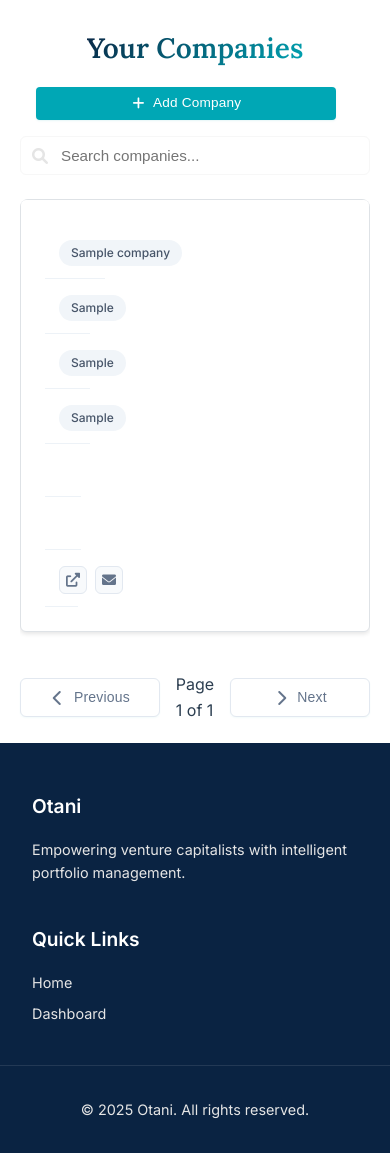
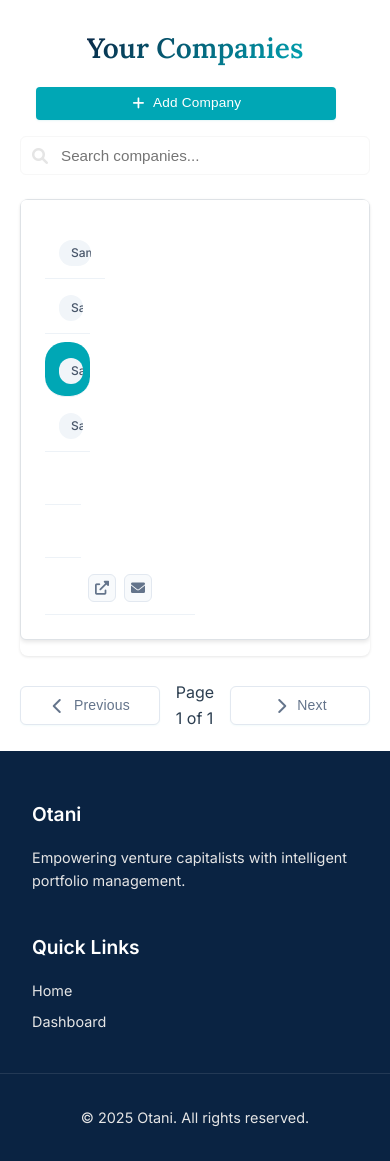
Before and after one commit to sfburrito/otani, a Flask app: page /dashboard in a window 390 px wide. Shown: the part 783-1944 px from the top of the page. Run offline with Flask 3, Linux system fonts and the light colour scheme; a user stored in the database is signed in; tables that the repository leaves empty hold one stand-in row (values such as "Sample post").

Commit message:
Complete table styling overhaul: - Replace table-responsive with table-container - Remove all inline styles - Add semantic class names - Fix column widths and alignment - Add proper overflow handling - Improve mobile responsiveness

```diff
--- a/static/css/dashboard.css
+++ b/static/css/dashboard.css
@@ -35,17 +35,24 @@
     background-color: #ef4444 !important;
 }
 
-/* Table Styles */
+/* Table Container */
+.dashboard-container .table-container {
+    width: 100% !important;
+    overflow-x: auto !important;
+    background: white !important;
+    border-radius: 8px !important;
+    box-shadow: 0 1px 3px 0 rgba(0, 0, 0, 0.1) !important;
+}
+
+/* Table Base Styles */
 .dashboard-container .companies-table {
     width: 100% !important;
     border-collapse: separate !important;
     border-spacing: 0 !important;
-    background: white !important;
-    border-radius: 8px !important;
-    overflow: hidden !important;
     table-layout: fixed !important;
 }
 
+/* Table Header */
 .dashboard-container .companies-table thead th {
     background: #f8f9fa !important;
     color: #344767 !important;
@@ -57,6 +64,53 @@
     font-size: 0.875rem !important;
 }
 
+/* Column Widths */
+.dashboard-container .companies-table th:nth-child(1),
+.dashboard-container .companies-table td:nth-child(1),
+.dashboard-container .companies-table .company-name {
+    width: 20% !important;
+}
+
+.dashboard-container .companies-table th:nth-child(2),
+.dashboard-container .companies-table td:nth-child(2),
+.dashboard-container .companies-table .company-industry {
+    width: 15% !important;
+}
+
+.dashboard-container .companies-table th:nth-child(3),
+.dashboard-container .companies-table td:nth-child(3),
+.dashboard-container .companies-table .company-stage {
+    width: 15% !important;
+}
+
+.dashboard-container .companies-table th:nth-child(4),
+.dashboard-container .companies-table td:nth-child(4),
+.dashboard-container .companies-table .company-location {
+    width: 15% !important;
+}
+
+.dashboard-container .companies-table th:nth-child(5),
+.dashboard-container .companies-table td:nth-child(5),
+.dashboard-container .companies-table .company-otani-rating {
+    width: 12% !important;
+    text-align: center !important;
+}
+
+.dashboard-container .companies-table th:nth-child(6),
+.dashboard-container .companies-table td:nth-child(6),
+.dashboard-container .companies-table .company-rating {
+    width: 12% !important;
+    text-align: center !important;
+}
+
+.dashboard-container .companies-table th:nth-child(7),
+.dashboard-container .companies-table td:nth-child(7),
+.dashboard-container .companies-table .company-actions {
+    width: 11% !important;
+    text-align: center !important;
+}
+
+/* Table Body */
 .dashboard-container .companies-table tbody tr {
     transition: background-color 0.2s ease !important;
     cursor: pointer !important;
@@ -74,45 +128,6 @@
     vertical-align: middle !important;
 }
 
-/* Column Widths */
-.dashboard-container .companies-table th:nth-child(1),
-.dashboard-container .companies-table td:nth-child(1) {
-    width: 20% !important;
-}
-
-.dashboard-container .companies-table th:nth-child(2),
-.dashboard-container .companies-table td:nth-child(2) {
-    width: 15% !important;
-}
-
-.dashboard-container .companies-table th:nth-child(3),
-.dashboard-container .companies-table td:nth-child(3) {
-    width: 15% !important;
-}
-
-.dashboard-container .companies-table th:nth-child(4),
-.dashboard-container .companies-table td:nth-child(4) {
-    width: 15% !important;
-}
-
-.dashboard-container .companies-table th:nth-child(5),
-.dashboard-container .companies-table td:nth-child(5) {
-    width: 12% !important;
-    text-align: center !important;
-}
-
-.dashboard-container .companies-table th:nth-child(6),
-.dashboard-container .companies-table td:nth-child(6) {
-    width: 12% !important;
-    text-align: center !important;
-}
-
-.dashboard-container .companies-table th:nth-child(7),
-.dashboard-container .companies-table td:nth-child(7) {
-    width: 11% !important;
-    text-align: center !important;
-}
-
 /* Badge Styles */
 .dashboard-container .companies-table .table-badge {
     display: inline-flex !important;
@@ -124,13 +139,27 @@
     background: #f1f5f9 !important;
     color: #475569 !important;
     white-space: nowrap !important;
+    max-width: 100% !important;
+    overflow: hidden !important;
+    text-overflow: ellipsis !important;
+}
+
+/* Rating Badge Styles */
+.dashboard-container .companies-table .rating-badge {
+    display: inline-flex !important;
+    align-items: center !important;
+    justify-content: center !important;
+    min-width: 32px !important;
+    height: 24px !important;
+    padding: 0 0.5rem !important;
+    border-radius: 4px !important;
+    font-size: 0.75rem !important;
+    font-weight: 600 !important;
+    color: white !important;
+    text-transform: uppercase !important;
 }
 
 /* Action Buttons */
-.dashboard-container .companies-table .company-actions {
-    text-align: center !important;
-}
-
 .dashboard-container .companies-table .table-actions {
     display: inline-flex !important;
     gap: 0.5rem !important;
--- a/static/js/dashboard.js
+++ b/static/js/dashboard.js
@@ -81,25 +81,25 @@
 
             // Create row content with proper column widths
             const rowContent = `
-                <td style="width: 20%">
+                <td class="company-name">
                     <span class="table-badge">${company.name || ''}</span>
                 </td>
-                <td style="width: 15%">
+                <td class="company-industry">
                     <span class="table-badge">${company.industry || ''}</span>
                 </td>
-                <td style="width: 15%">
+                <td class="company-stage">
                     <span class="table-badge">${company.stage || ''}</span>
                 </td>
-                <td style="width: 15%">
+                <td class="company-location">
                     <span class="table-badge">${company.location || ''}</span>
                 </td>
-                <td style="width: 12%; text-align: center">
+                <td class="company-otani-rating">
                     <span class="rating-badge otani-rating-${(company.otani_rating || 'D').toLowerCase()}">${company.otani_rating || 'D'}</span>
                 </td>
-                <td style="width: 12%; text-align: center">
+                <td class="company-rating">
                     <span class="rating-badge rating-${(company.rating || '').toLowerCase()}">${company.rating || ''}</span>
                 </td>
-                <td style="width: 11%; text-align: center">
+                <td class="company-actions">
                     <div class="table-actions">
                         ${company.website ? `
                             <a href="${company.website}"
--- a/templates/dashboard.html
+++ b/templates/dashboard.html
@@ -186,17 +186,17 @@
             <input type="text" id="companySearch" placeholder="Search companies..." aria-label="Search companies">
         </div>
 
-        <div class="table-responsive">
+        <div class="table-container">
             <table class="companies-table">
                 <thead>
                     <tr>
-                        <th style="width: 20%"><i class="fas fa-building"></i> Name</th>
-                        <th style="width: 15%"><i class="fas fa-industry"></i> Industry</th>
-                        <th style="width: 15%"><i class="fas fa-chart-line"></i> Stage</th>
-                        <th style="width: 15%"><i class="fas fa-map-marker-alt"></i> Location</th>
-                        <th style="width: 12%"><i class="fas fa-star"></i> Otani Rating</th>
-                        <th style="width: 12%"><i class="fas fa-user-check"></i> Your Rating</th>
-                        <th style="width: 11%; text-align: center"><i class="fas fa-cog"></i> Actions</th>
+                        <th><i class="fas fa-building"></i> Name</th>
+                        <th><i class="fas fa-industry"></i> Industry</th>
+                        <th><i class="fas fa-chart-line"></i> Stage</th>
+                        <th><i class="fas fa-map-marker-alt"></i> Location</th>
+                        <th><i class="fas fa-star"></i> Otani Rating</th>
+                        <th><i class="fas fa-user-check"></i> Your Rating</th>
+                        <th><i class="fas fa-cog"></i> Actions</th>
                     </tr>
                 </thead>
                 <tbody id="companiesTableBody">
```
